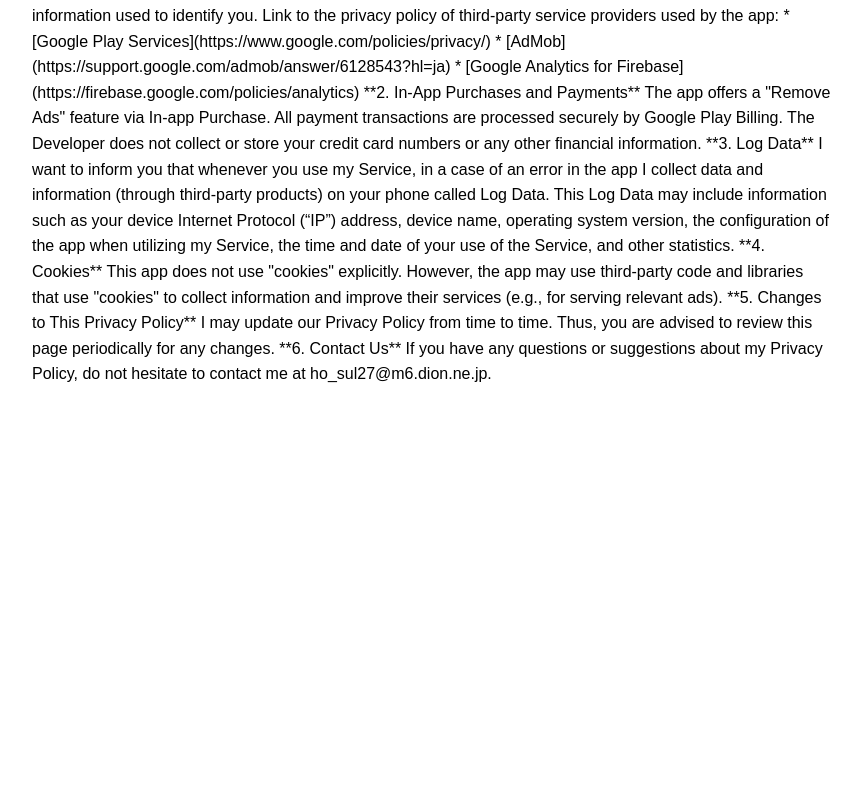
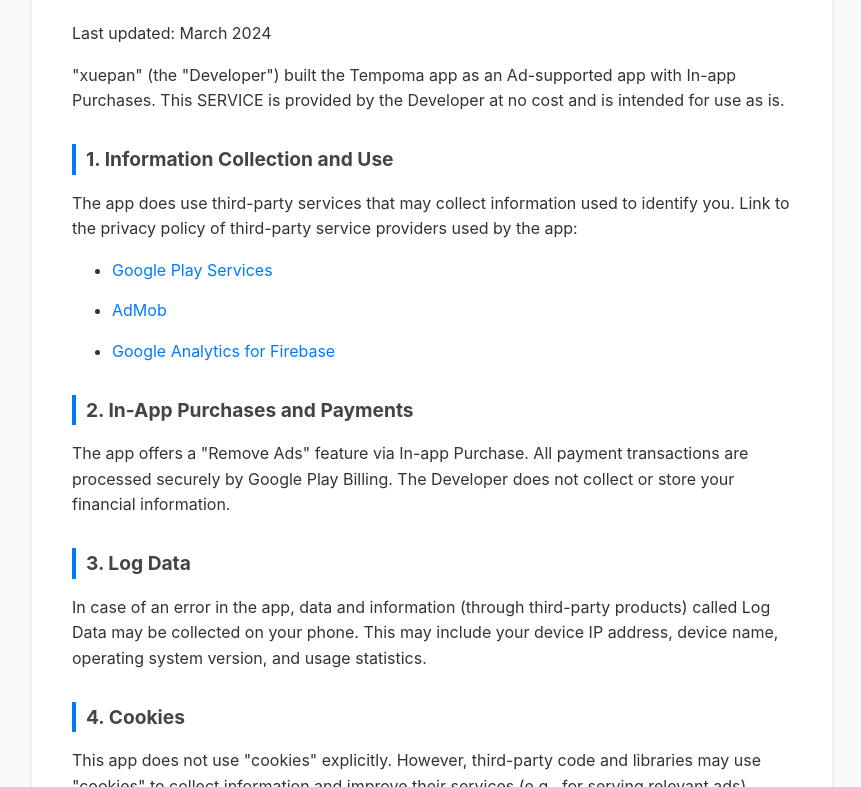
Before and after one commit to xuepan07/Tempoma-app-privacy-policy, a plain HTML site: page index.html in a window 1280 px wide. Shown: the part 145-932 px from the top of the page, without its empty margins (208-1069 px from the left). Before the commit the page ends 800 px from the top, so only its background shows below. Drawn offline with Linux system fonts and the light colour scheme.

Commit message:
Revise privacy policy layout and content
Updated the privacy policy to include new sections and improved styling.

```diff
--- a/index.html
+++ b/index.html
@@ -1,39 +1,60 @@
 <!DOCTYPE html>
-<html lang="ja">
+<html lang="en">
 <head>
     <meta charset="UTF-8">
-    <title>Privacy Policy - Tempoma</title>
-    <style>body { font-family: sans-serif; line-height: 1.6; padding: 20px; max-width: 800px; margin: auto; }</style>
+    <meta name="viewport" content="width=device-width, initial-scale=1.0">
+    <title>Privacy Policy - [App Name]</title>
+    <style>
+        body {
+            font-family: -apple-system, BlinkMacSystemFont, "Segoe UI", Roboto, Helvetica, Arial, sans-serif;
+            line-height: 1.6;
+            padding: 20px;
+            max-width: 800px;
+            margin: auto;
+            color: #333;
+            background-color: #f9f9f9;
+        }
+        .container {
+            background-color: #fff;
+            padding: 40px;
+            border-radius: 8px;
+            box-shadow: 0 2px 4px rgba(0,0,0,0.1);
+        }
+        h1 { border-bottom: 2px solid #eee; padding-bottom: 10px; color: #222; }
+        h2 { margin-top: 30px; color: #444; font-size: 1.2em; border-left: 4px solid #007bff; padding-left: 10px; }
+        p, li { margin-bottom: 15px; }
+        a { color: #007bff; text-decoration: none; }
+        a:hover { text-decoration: underline; }
+    </style>
 </head>
 <body>
-## Privacy Policy (English)
+    <div class="container">
+        <h1>Privacy Policy</h1>
+        <p>Last updated: March 2024</p>
+        <p>"xuepan" (the "Developer") built the Tempoma app as an Ad-supported app with In-app Purchases. This SERVICE is provided by the Developer at no cost and is intended for use as is.</p>
 
-**Privacy Policy**
+        <h2>1. Information Collection and Use</h2>
+        <p>The app does use third-party services that may collect information used to identify you. Link to the privacy policy of third-party service providers used by the app:</p>
+        <ul>
+            <li><a href="https://www.google.com/policies/privacy/" target="_blank">Google Play Services</a></li>
+            <li><a href="https://support.google.com/admob/answer/6128543?hl=ja" target="_blank">AdMob</a></li>
+            <li><a href="https://firebase.google.com/policies/analytics" target="_blank">Google Analytics for Firebase</a></li>
+        </ul>
 
-"xuepan" (the "Developer") built the Tempoma app as an Ad-supported app with In-app Purchases. This SERVICE is provided by the Developer at no cost and is intended for use as is.
+        <h2>2. In-App Purchases and Payments</h2>
+        <p>The app offers a "Remove Ads" feature via In-app Purchase. All payment transactions are processed securely by Google Play Billing. The Developer does not collect or store your financial information.</p>
 
-**1. Information Collection and Use**
-For a better experience, while using our Service, I may require you to provide us with certain personally identifiable information. The information that I request will be retained on your device and is not collected by me in any way.
-The app does use third-party services that may collect information used to identify you.
-Link to the privacy policy of third-party service providers used by the app:
+        <h2>3. Log Data</h2>
+        <p>In case of an error in the app, data and information (through third-party products) called Log Data may be collected on your phone. This may include your device IP address, device name, operating system version, and usage statistics.</p>
 
-* [Google Play Services](https://www.google.com/policies/privacy/)
-* [AdMob](https://support.google.com/admob/answer/6128543?hl=ja)
-* [Google Analytics for Firebase](https://firebase.google.com/policies/analytics)
+        <h2>4. Cookies</h2>
+        <p>This app does not use "cookies" explicitly. However, third-party code and libraries may use "cookies" to collect information and improve their services (e.g., for serving relevant ads).</p>
 
-**2. In-App Purchases and Payments**
-The app offers a "Remove Ads" feature via In-app Purchase. All payment transactions are processed securely by Google Play Billing. The Developer does not collect or store your credit card numbers or any other financial information.
+        <h2>5. Changes to This Privacy Policy</h2>
+        <p>The Developer may update our Privacy Policy from time to time. You are advised to review this page periodically for any changes.</p>
 
-**3. Log Data**
-I want to inform you that whenever you use my Service, in a case of an error in the app I collect data and information (through third-party products) on your phone called Log Data. This Log Data may include information such as your device Internet Protocol (“IP”) address, device name, operating system version, the configuration of the app when utilizing my Service, the time and date of your use of the Service, and other statistics.
-
-**4. Cookies**
-This app does not use "cookies" explicitly. However, the app may use third-party code and libraries that use "cookies" to collect information and improve their services (e.g., for serving relevant ads).
-
-**5. Changes to This Privacy Policy**
-I may update our Privacy Policy from time to time. Thus, you are advised to review this page periodically for any changes.
-
-**6. Contact Us**
-If you have any questions or suggestions about my Privacy Policy, do not hesitate to contact me at ho_sul27@m6.dion.ne.jp.
-    </body>
+        <h2>6. Contact Us</h2>
+        <p>If you have any questions or suggestions about my Privacy Policy, do not hesitate to contact me at <strong>[Your Email Address]</strong>.</p>
+    </div>
+</body>
 </html>
```
